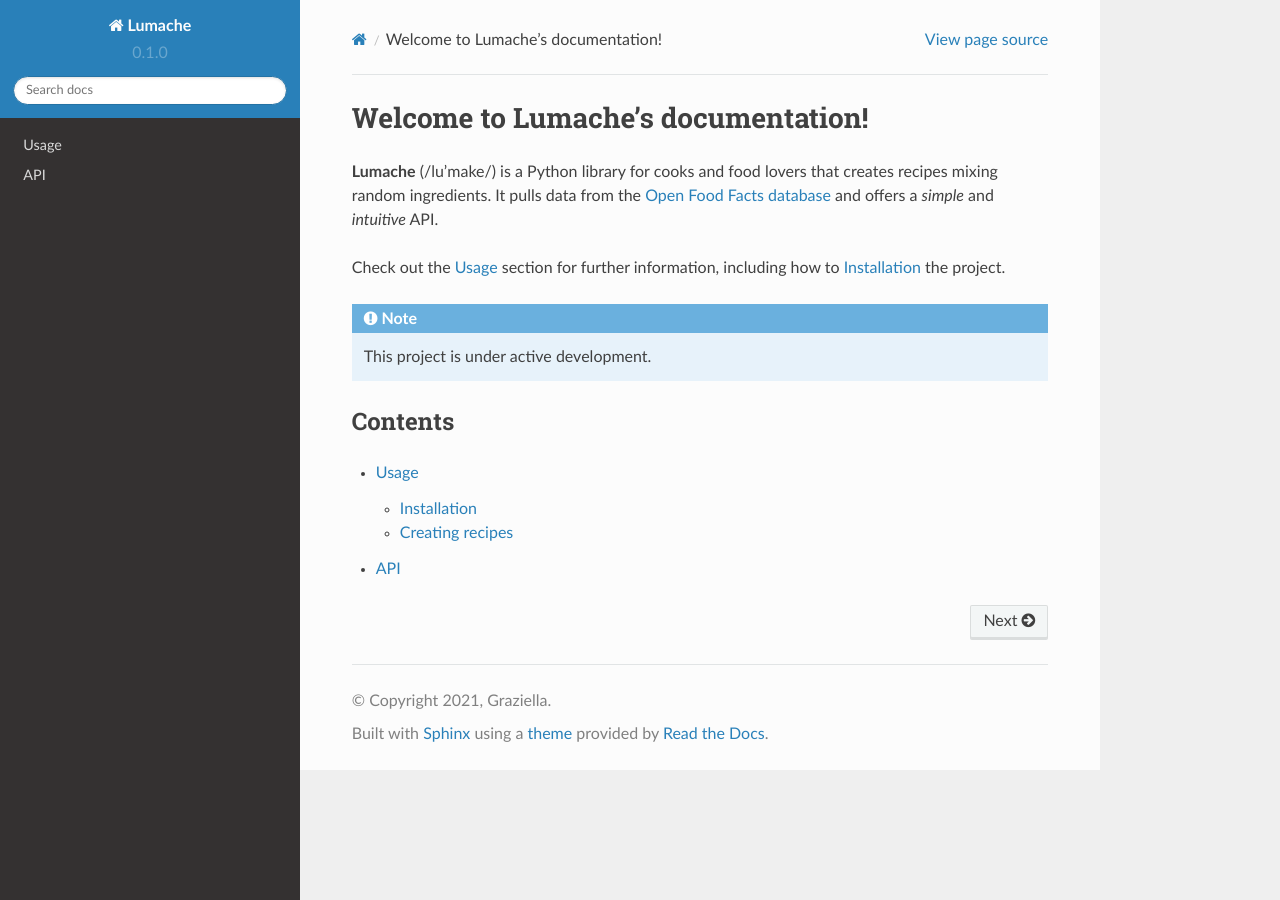
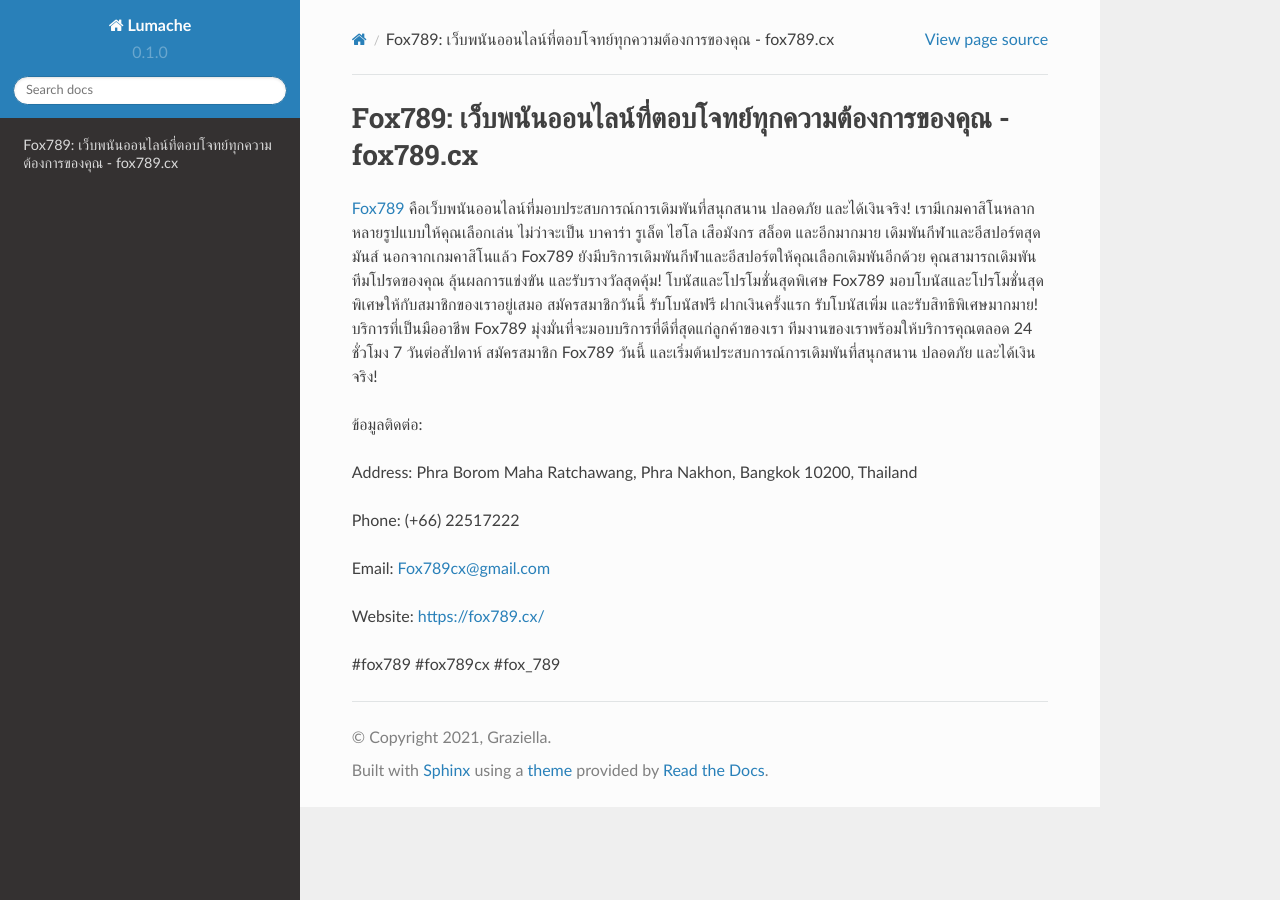
Before and after one commit to iaduphattai904809/fox789cx, a Sphinx documentation site: the page built from docs/source/index.rst, in a window 1280 px wide. Built offline with Sphinx 7.4.7 and the Read the Docs theme 2.0.0, drawn with Linux system fonts in a browser that asks for light colours.

Commit message:
Update index.rst

```diff
--- a/docs/source/index.rst
+++ b/docs/source/index.rst
@@ -1,22 +1,23 @@
-Welcome to Lumache's documentation!
+Fox789: เว็บพนันออนไลน์ที่ตอบโจทย์ทุกความต้องการของคุณ - fox789.cx
 ===================================
 
-**Lumache** (/lu'make/) is a Python library for cooks and food lovers
-that creates recipes mixing random ingredients.
-It pulls data from the `Open Food Facts database <https://world.openfoodfacts.org/>`_
-and offers a *simple* and *intuitive* API.
+`Fox789 <https://fox789.cx/>`_ คือเว็บพนันออนไลน์ที่มอบประสบการณ์การเดิมพันที่สนุกสนาน ปลอดภัย และได้เงินจริง! เรามีเกมคาสิโนหลากหลายรูปแบบให้คุณเลือกเล่น ไม่ว่าจะเป็น บาคาร่า รูเล็ต ไฮโล เสือมังกร สล็อต และอีกมากมาย
+เดิมพันกีฬาและอีสปอร์ตสุดมันส์
+นอกจากเกมคาสิโนแล้ว Fox789 ยังมีบริการเดิมพันกีฬาและอีสปอร์ตให้คุณเลือกเดิมพันอีกด้วย คุณสามารถเดิมพันทีมโปรดของคุณ ลุ้นผลการแข่งขัน และรับรางวัลสุดคุ้ม!
+โบนัสและโปรโมชั่นสุดพิเศษ
+Fox789 มอบโบนัสและโปรโมชั่นสุดพิเศษให้กับสมาชิกของเราอยู่เสมอ สมัครสมาชิกวันนี้ รับโบนัสฟรี ฝากเงินครั้งแรก รับโบนัสเพิ่ม และรับสิทธิพิเศษมากมาย!
+บริการที่เป็นมืออาชีพ
+Fox789 มุ่งมั่นที่จะมอบบริการที่ดีที่สุดแก่ลูกค้าของเรา ทีมงานของเราพร้อมให้บริการคุณตลอด 24 ชั่วโมง 7 วันต่อสัปดาห์
+สมัครสมาชิก Fox789 วันนี้ และเริ่มต้นประสบการณ์การเดิมพันที่สนุกสนาน ปลอดภัย และได้เงินจริง!
 
-Check out the :doc:`usage` section for further information, including
-how to :ref:`installation` the project.
+ข้อมูลติดต่อ:
 
-.. note::
+Address: Phra Borom Maha Ratchawang, Phra Nakhon, Bangkok 10200, Thailand
 
-   This project is under active development.
+Phone: (+66) 22517222
 
-Contents
---------
+Email: Fox789cx@gmail.com
 
-.. toctree::
+Website: https://fox789.cx/
 
-   usage
-   api
+#fox789 #fox789cx #fox_789
```
